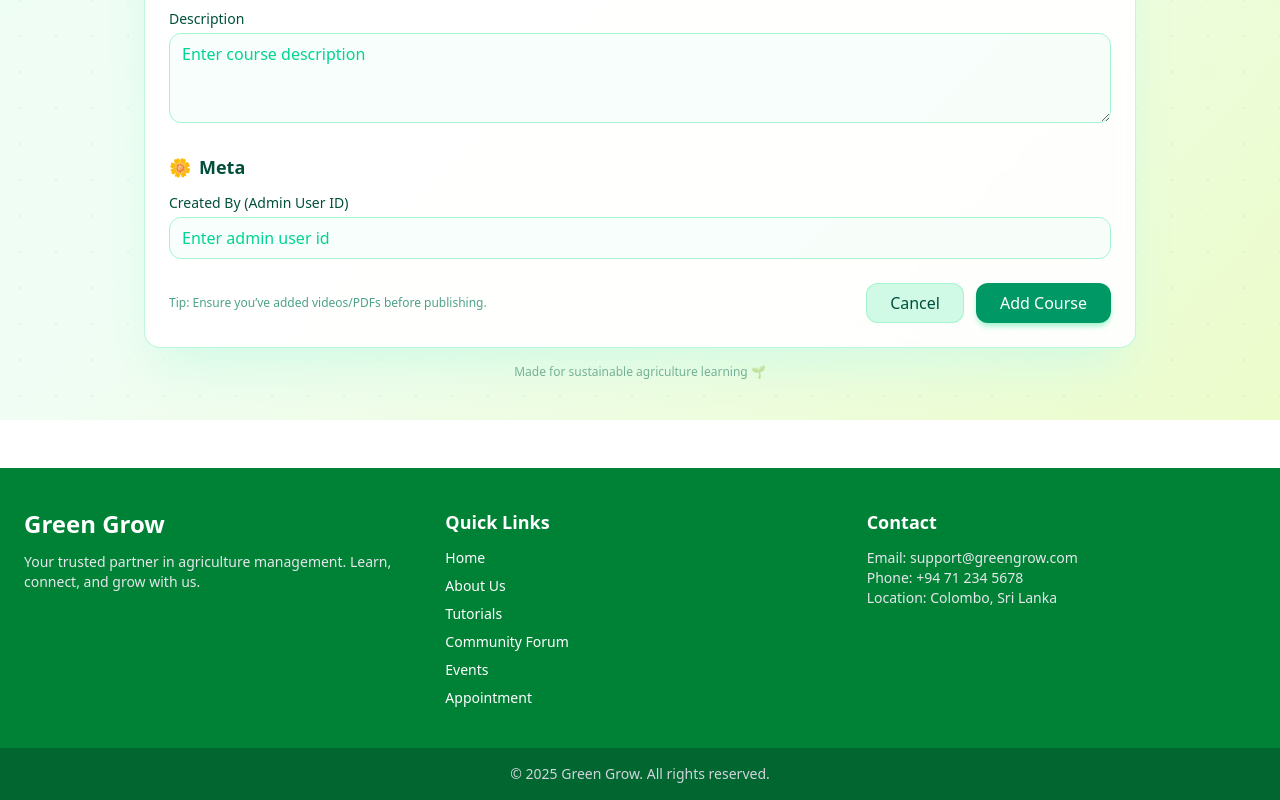
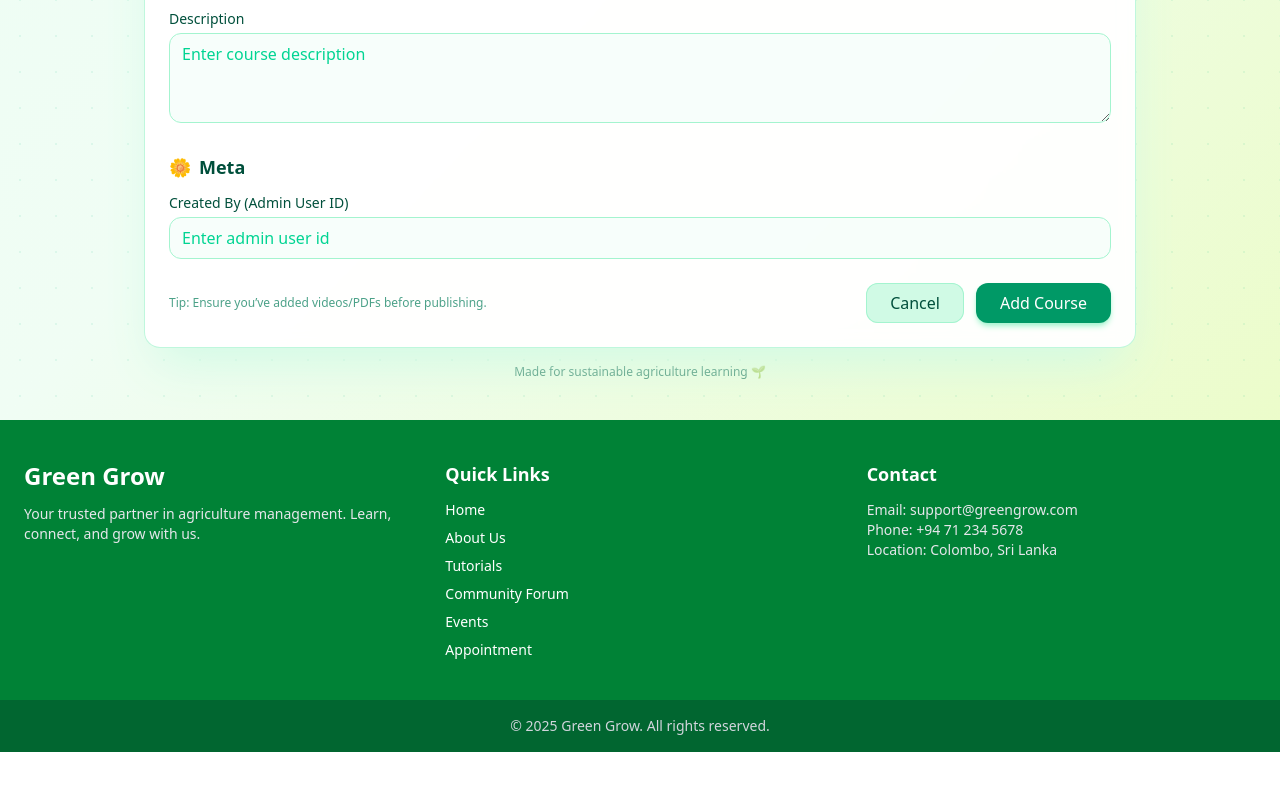
Before and after one commit to VishwaNadeen/Online-Agriculture-Management-System, a React (Vite) app in the folder frontend/: page /addcourse in a window 1280 px wide. Shown: the part 985-1785 px from the top of the page. After the commit the page ends 1737 px from the top, so only its background shows below. Built offline with nearby package versions, Linux system fonts and the light colour scheme.

Commit message:
Update footer.jsx

```diff
--- a/frontend/src/components/footer.jsx
+++ b/frontend/src/components/footer.jsx
@@ -4,7 +4,7 @@ import { NavLink } from "react-router-dom";
 
 const Footer = () => {
   return (
-    <footer className="bg-green-700 text-white mt-12">
+    <footer className="bg-green-700 text-white mt-0">
       <div className="max-w-7xl mx-auto px-6 py-10 grid grid-cols-1 sm:grid-cols-2 lg:grid-cols-3 gap-8">
         {/* Brand & About */}
         <div>
```
